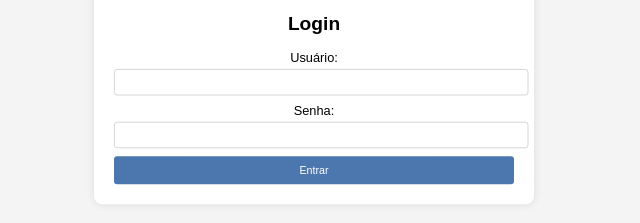
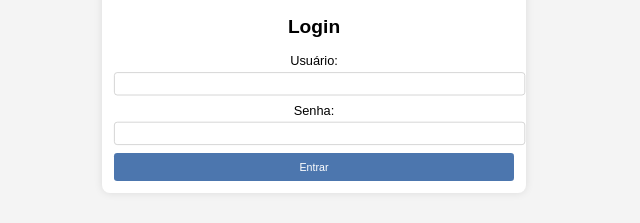
Before and after one commit to mRSxe/wifi, a plain HTML site: page index.html in a window 1280 px wide. Shown: the part 431-654 px from the top of the page, without its empty margins (326-966 px from the left). Drawn offline with Linux system fonts and the light colour scheme.

Commit message:
Add files via upload

```diff
--- a/styles.css
+++ b/styles.css
@@ -13,7 +13,7 @@ body {
 .login-container {
     background: white;
     text-align: center;
-    padding: 25px;
+    padding: 15px;
     border-radius: 10px;
     box-shadow: 0 0 10px rgba(0, 0, 0, 0.1);
 }
@@ -29,7 +29,7 @@ label {
 
 input {
     width: 100%;
-    padding: 8px;
+    padding: 6px;
     margin-bottom: 10px;
     border: 1px solid #ccc;
     border-radius: 4px;
```
